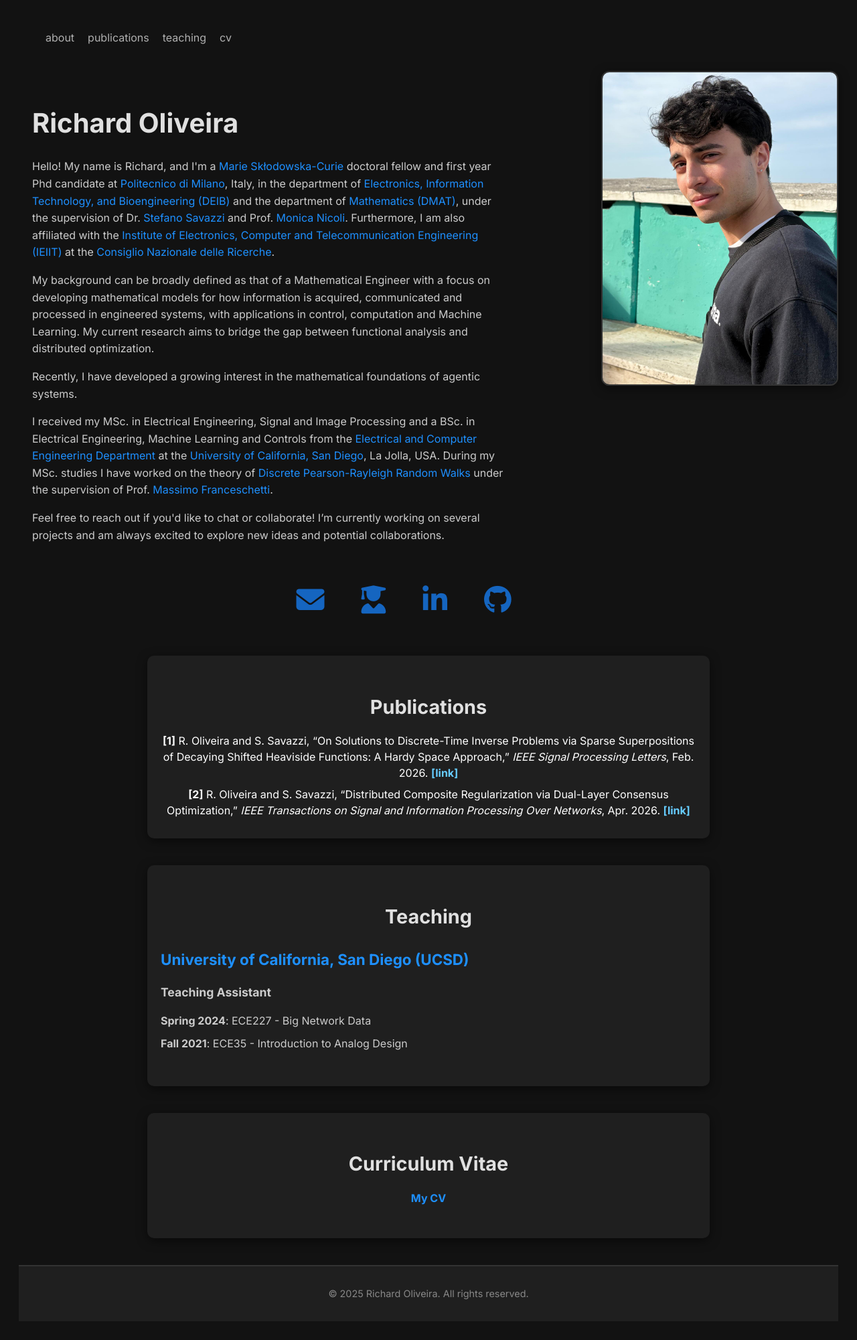
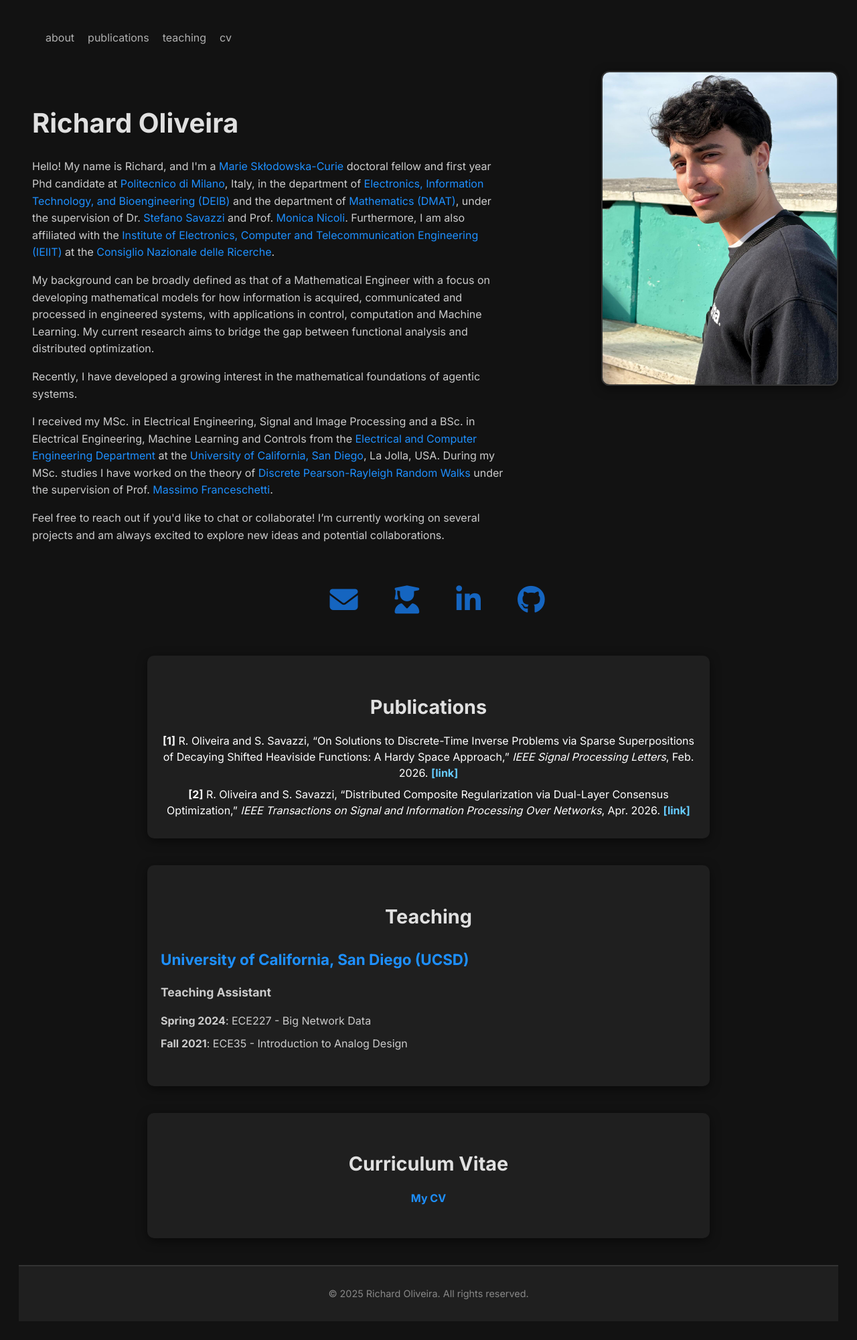
Before and after one commit to raolivei13/website_rich, a Jekyll site: the page index.html, which Jekyll copies as it is, in a window 1280 px wide. Shown: the whole page at 67% size. Built offline with Jekyll 4.4.1, drawn with Linux system fonts in a browser that asks for light colours.

Commit message:
Update index.html

```diff
--- a/index.html
+++ b/index.html
@@ -75,7 +75,7 @@ href="https://cdnjs.cloudflare.com/ajax/libs/font-awesome/6.5.2/css/all.min.css"
     font-size:42px;
     margin-top:50px;
     margin-bottom:10px;
-    padding-left:200px;
+    padding-left:250px;
 ">
 
     <!-- Email -->
```
